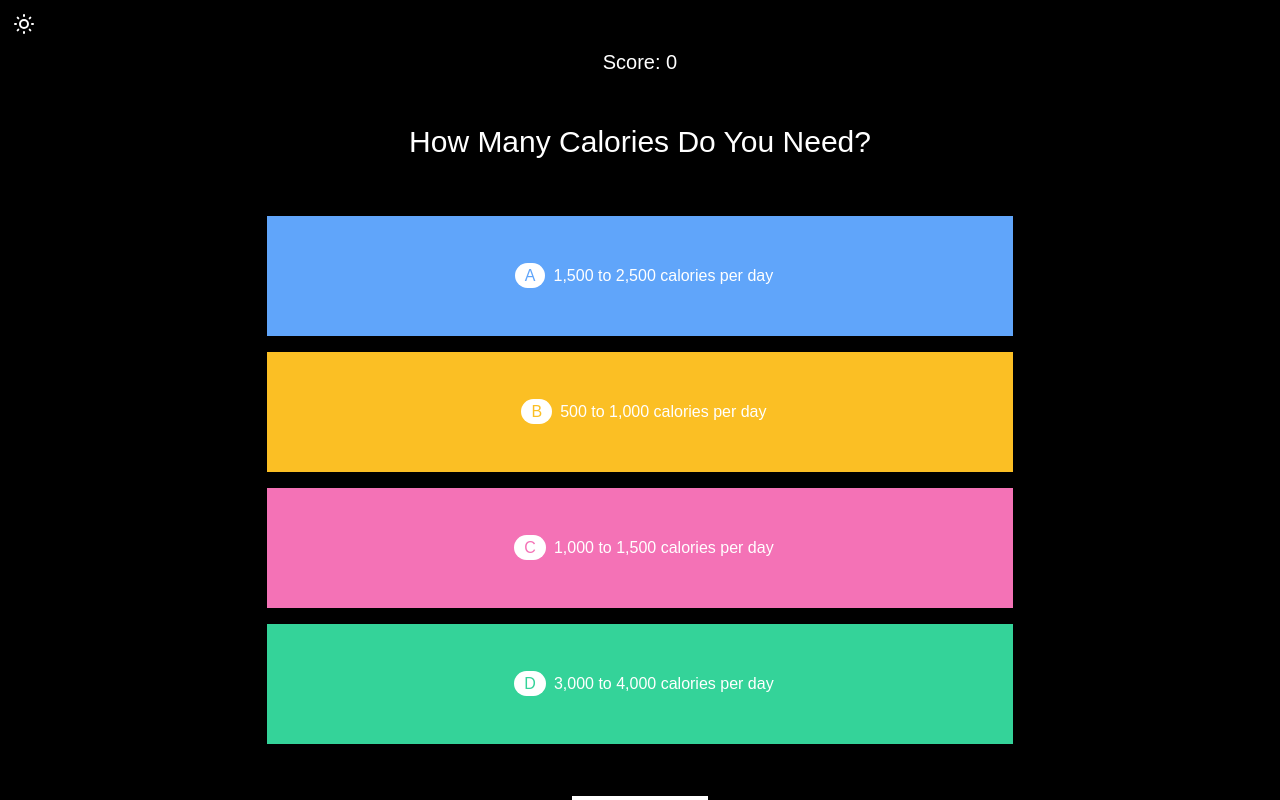
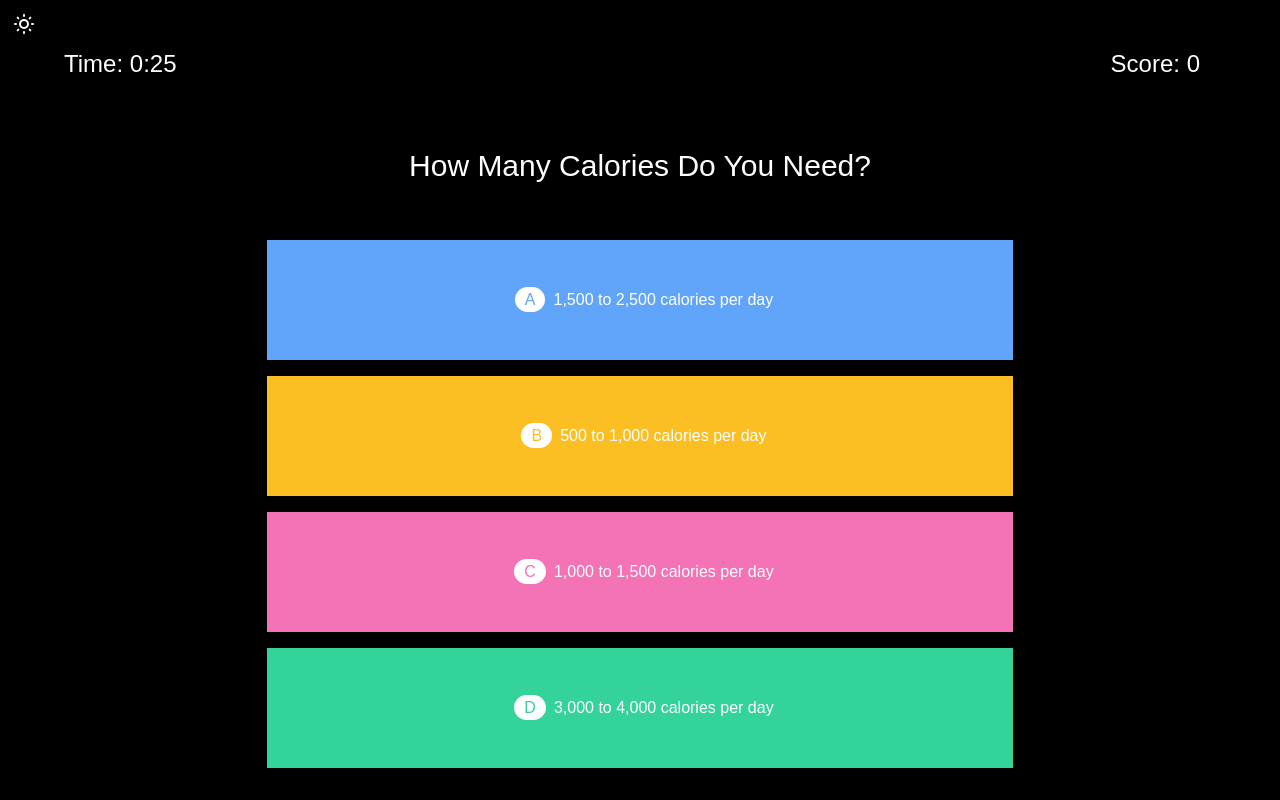
Before and after one commit to pragyasabharwal/NutriCheck, a React (Create React App) app: page /question/1 in a window 1280 px wide. Shown: the top 800 px of the page. Built offline with nearby package versions, Linux system fonts and the light colour scheme.

Commit message:
feat: timer for questions

```diff
--- a/src/App.tsx
+++ b/src/App.tsx
@@ -51,15 +51,6 @@ function App() {
           </svg>
         )}
       </div>
-      <div
-        className={
-          theme === darkTheme
-            ? "text-white text-xl mb-5"
-            : "text-black text-xl mb-5"
-        }
-      >
-        Score: {state.score}
-      </div>
       <Routes>
         <Route path="/question/:questionId" element={<Question />} />
       </Routes>
--- a/src/Question.tsx
+++ b/src/Question.tsx
@@ -1,20 +1,55 @@
 import { quiz } from "./data/data";
 import { useTheme } from "./context/ThemeContext";
-import { useParams } from "react-router";
+import { useNavigate, useParams } from "react-router";
 import { color } from "./utils/color";
 import { option } from "./utils/option";
-import { useReducer, useState } from "react";
+import { useState, useEffect } from "react";
 import { useQuiz } from "./context/QuizContext";
 import { Link } from "react-router-dom";
 
 export function Question() {
-  const { dispatch } = useQuiz();
+  const { state, dispatch } = useQuiz();
   const [click, setClicked] = useState(false);
 
   const { theme, darkTheme } = useTheme();
   let { questionId } = useParams();
+  let navigate = useNavigate();
+
+  const [count, setCount] = useState(30);
+  useEffect(() => {
+    if (count === 0) {
+      navigate(`/question/${Number(questionId) + 1}`, {
+        replace: true,
+      });
+      setCount(30);
+      return;
+    }
+    let timer = setInterval(() => {
+      setCount(count - 1);
+    }, 1000);
+    return () => clearInterval(timer);
+  }, [count]);
+
   return (
     <>
+    <div className="flex justify-between">
+      <span
+        className={
+          theme === darkTheme ? "text-white text-2xl ml-16" : "text-black text-2xl ml-16"
+        }
+      >
+        Time: 0:{count}
+      </span>
+      <div
+        className={
+          theme === darkTheme
+            ? "text-white text-2xl mb-5 mr-20"
+            : "text-black text-2xl mb-5 mr-20"
+        }
+      >
+        Score: {state.score}
+      </div>
+      </div>
       {quiz.questions.map(
         ({ question, id, options }) =>
           id === Number(questionId) && (
@@ -34,6 +69,10 @@ export function Question() {
                     className={color(index)}
                     onClick={() => {
                       setClicked(true);
+                      setCount(30);
+                      navigate(`/question/${Number(questionId) + 1}`, {
+                        replace: true,
+                      });
                       isRight
                         ? dispatch({ type: "increment" })
                         : dispatch({ type: "decrement" });
--- a/src/utils/color.ts
+++ b/src/utils/color.ts
@@ -1,16 +1,16 @@
 function color(index: number) {
   // console.log(isRight, click)
   if (index === 0) {
-    return "bg-blue-400 w-44 m-2 py-12 text-white sm:w-2/4 md:w-2/4 lg:w-7/12 ";
+    return "bg-blue-400 w-40 m-2 py-12 text-white sm:w-2/4 md:w-2/4 lg:w-7/12 ";
   }
   if (index === 1) {
-    return "bg-yellow-400 w-44 m-2 py-12 text-white sm:w-2/4 md:w-2/4 lg:w-7/12 ";
+    return "bg-yellow-400 w-40 m-2 py-12 text-white sm:w-2/4 md:w-2/4 lg:w-7/12 ";
   }
   if (index === 2) {
-    return "bg-pink-400 w-44 m-2 py-12 text-white sm:w-2/4 md:w-2/4 lg:w-7/12 ";
+    return "bg-pink-400 w-40 m-2 py-12 text-white sm:w-2/4 md:w-2/4 lg:w-7/12 ";
   }
   if (index === 3) {
-    return "bg-green-400 w-44 m-2 py-12 text-white sm:w-2/4 md:w-2/4 lg:w-7/12 ";
+    return "bg-green-400 w-40 m-2 py-12 text-white sm:w-2/4 md:w-2/4 lg:w-7/12 ";
   }
 }
 
```
Also changed, not shown: 2 other files (tests, documents, lock files or other folders).
